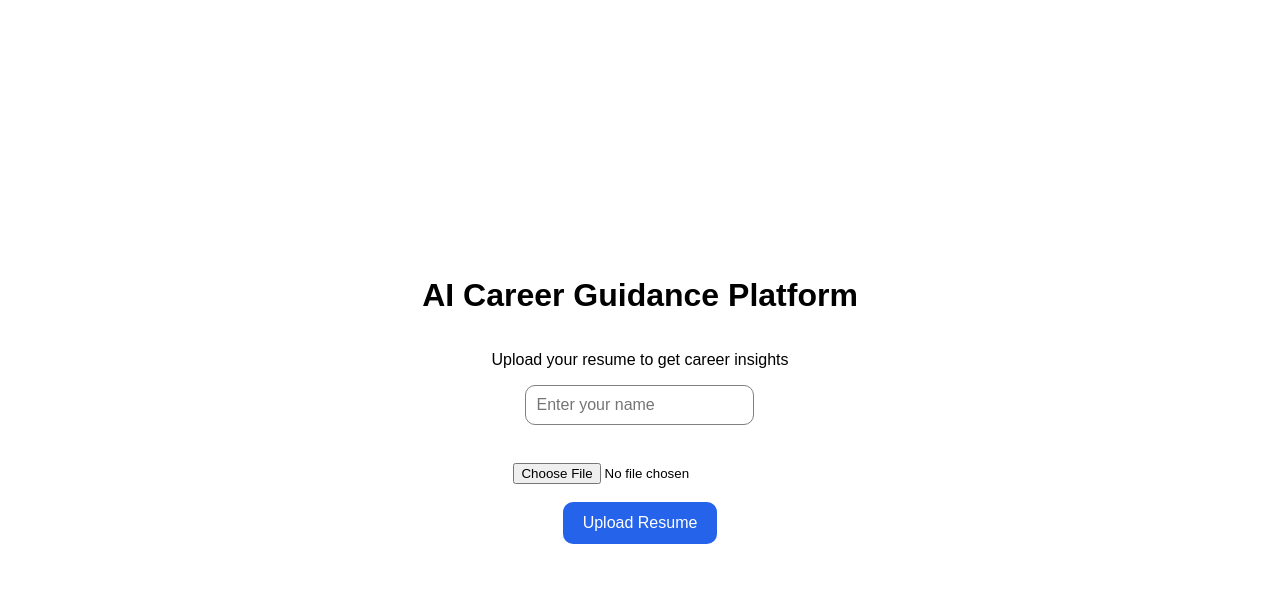
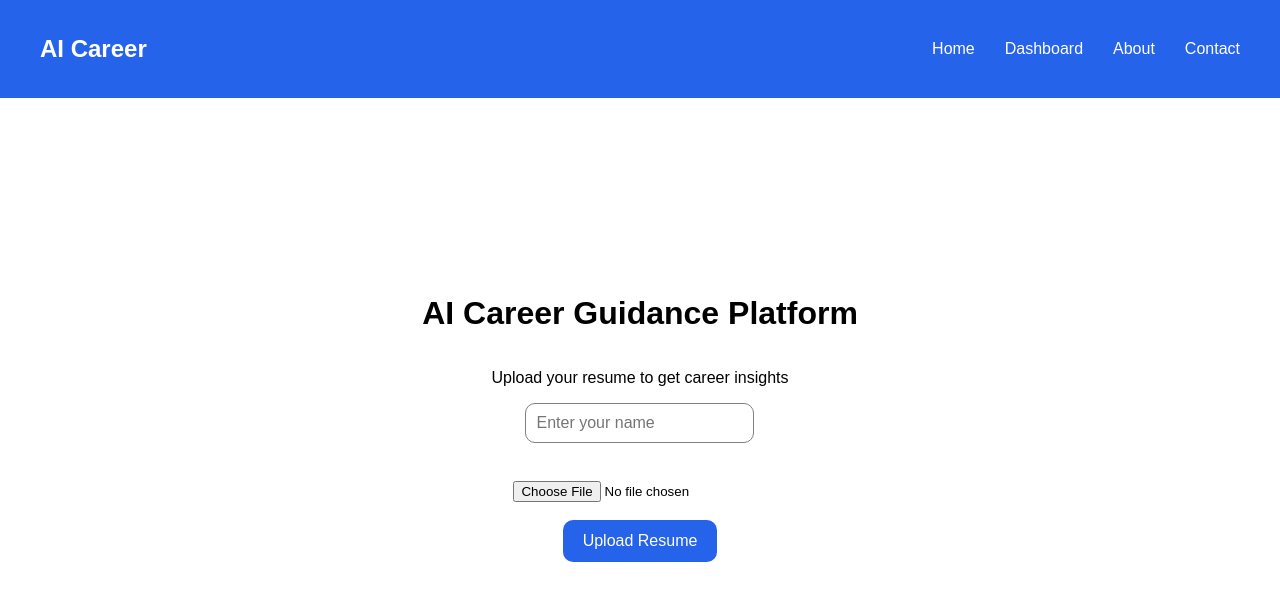
Before and after one commit to dakshita-singh-codes/ai-career-guidance-platform, a React (Vite) app: page / in a window 1280 px wide. Shown: the top 600 px of the page. Built offline with nearby package versions, Linux system fonts and the light colour scheme.

Commit message:
Added navbar, skll cards and loading state

```diff
--- a/src/App.tsx
+++ b/src/App.tsx
@@ -1,22 +1,29 @@
 import Header from "./components/Header";
 import UploadBox from "./components/UploadBox";
 // import SkillList from "./components/SkillList";
+import Navbar from "./components/Navbar";
 
 function App() {
   return (
+<>
+  <Navbar />
+
   <div
     style={{
       display:"flex",
       flexDirection:"column",
       justifyContent:"center",
       alignItems:"center",
-height:"100vh"
+      minHeight:"80vh"
     }}
   >
-      <Header title="AI Career Guidance Platform" />
-      <UploadBox />
-      {/* <SkillList /> */}
+
+    <Header title="AI Career Guidance Platform"/>
+
+    <UploadBox/>
+    {/* <SkillList/> */}
   </div>
+</>
   );
 }
 
--- /dev/null
+++ b/src/components/Navbar.css
@@ -0,0 +1,28 @@
+nav{
+    width:100%;
+    background-color:#2563eb;
+    color:white;
+
+    display:flex;
+    justify-content:space-between;
+    align-items:center;
+
+    padding:15px 40px;
+
+    box-sizing:border-box;
+}
+
+ul{
+    display:flex;
+    gap:30px;
+
+    list-style:none;
+}
+
+li{
+    cursor:pointer;
+}
+
+li:hover{
+    color:#dbeafe;
+}
--- /dev/null
+++ b/src/components/Navbar.tsx
@@ -0,0 +1,18 @@
+import "./Navbar.css";
+
+function Navbar() {
+  return (
+    <nav>
+      <h2>AI Career</h2>
+
+      <ul>
+        <li>Home</li>
+        <li>Dashboard</li>
+        <li>About</li>
+        <li>Contact</li>
+      </ul>
+    </nav>
+  );
+}
+
+export default Navbar;
--- /dev/null
+++ b/src/components/SkillList.css
@@ -0,0 +1,20 @@
+.skills-container{
+    display:flex;
+    gap:20px;
+    flex-wrap:wrap;
+
+    justify-content:center;
+}
+
+.skill-card{
+    background-color:#2563eb;
+    color:white;
+
+    padding:15px 25px;
+
+    border-radius:15px;
+
+    font-weight:bold;
+
+    box-shadow:0px 4px 8px rgba(0,0,0,0.2);
+}
--- a/src/components/UploadBox.css
+++ b/src/components/UploadBox.css
@@ -29,3 +29,8 @@
     font-weight:bold;
     margin-top:20px;
 }
+
+.upload-btn:disabled{
+    background-color:gray;
+    cursor:not-allowed;
+}
--- a/src/components/UploadBox.tsx
+++ b/src/components/UploadBox.tsx
@@ -1,12 +1,12 @@
 import "./UploadBox.css";
 import { useEffect, useState } from "react";
-
+import "./SkillList.css";
 function UploadBox() {
 
   const [uploaded, setUploaded] = useState(false);
   const [name, setName] = useState("");
   const [resume, setResume] = useState<File | null>(null);
-
+  const [loading, setLoading] = useState(false);
   const skills = [
   "React",
   "Node.js",
@@ -22,11 +22,22 @@ useEffect(() => {
 }, [name]);
 
 function handleClick() {
+
   if(resume){
+
+    setLoading(true);
+
+    setTimeout(() => {
+
       setUploaded(true);
+      setLoading(false);
+
+    }, 2000);
+
   }
+
   else{
-      alert("Select a resume first!")
+    alert("Select a resume first!");
   }
 
 }
@@ -62,8 +73,17 @@ Selected File: {resume.name}
     <button
 className="upload-btn"
 onClick={handleClick}
+disabled={loading}
 >
-      Upload Resume
+
+{
+loading
+?
+"Uploading..."
+:
+"Upload Resume"
+}
+
 </button>
 
   {uploaded && (
@@ -79,13 +99,17 @@ Selected File: {resume.name}
 
     <h3>Skills Found</h3>
 
+ <div className="skills-container">
+
 {
-      skills.map((skill) => (
-        <p key={skill}>
-          ✔ {skill}
-        </p>
+skills.map((skill)=>(
+<div className="skill-card" key={skill}>
+{skill}
+</div>
 ))
 }
+
+</div>
 
   </div>
 )}
```
Also changed, not shown: src/components/SkillList.tsx (+5 -4 lines). Lines whose indentation alone changed are shown as unchanged.
